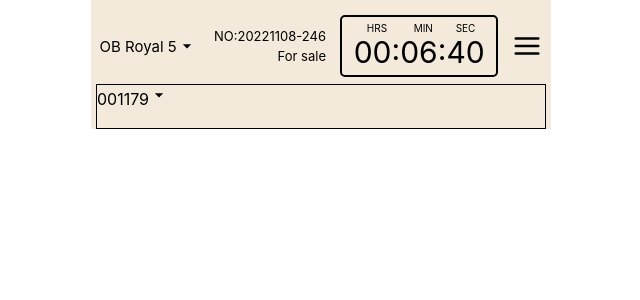
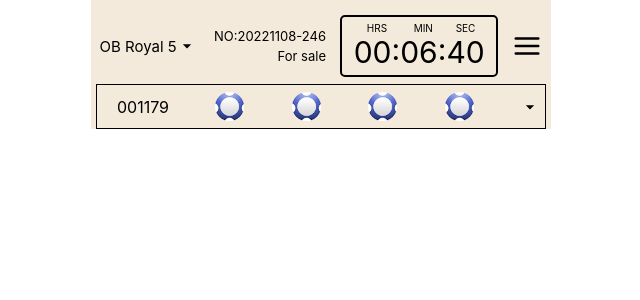
Before and after one commit to Rookid19/Lottery-game-mobile, a React (Create React App) app: page / in a window 1280 px wide. Shown: the top 300 px of the page, without its empty margins (319-959 px from the left). Built offline with nearby package versions, Linux system fonts and the light colour scheme.

Commit message:
draw balls

```diff
--- a/src/components/DrawBalls.jsx
+++ b/src/components/DrawBalls.jsx
@@ -1,13 +1,18 @@
-import React from 'react'
-import { MdArrowDropDown } from 'react-icons/md'
-import "../css/DrawBalls.css"
+import React from "react";
+import { MdArrowDropDown } from "react-icons/md";
+import "../css/DrawBalls.css";
+import ball from "../images/reel.png";
 function DrawBalls() {
+  const balls = [1, 2, 3, 4];
   return (
-    <div className='draw_balls_wrapper'>
+    <div className="draw_balls_wrapper">
       <span>001179</span>
+      {balls.map((number) => (
+        <img key={number} src={ball} id="image_ball" alt="" />
+      ))}
       <MdArrowDropDown size={20} />
     </div>
-  )
+  );
 }
 
-export default DrawBalls
+export default DrawBalls;
--- a/src/css/DrawBalls.css
+++ b/src/css/DrawBalls.css
@@ -1,5 +1,14 @@
 .draw_balls_wrapper{
     border: 1px solid black;
     height: 43px;
-    margin-top: 7px
+    margin-top: 7px;
+    display: flex;
+    justify-content: space-between;
+    align-items: center;
+    padding-left: 20px;
+    padding-right: 5px;
 }
+
+#image_ball{
+    height: 33px;
+}
```
